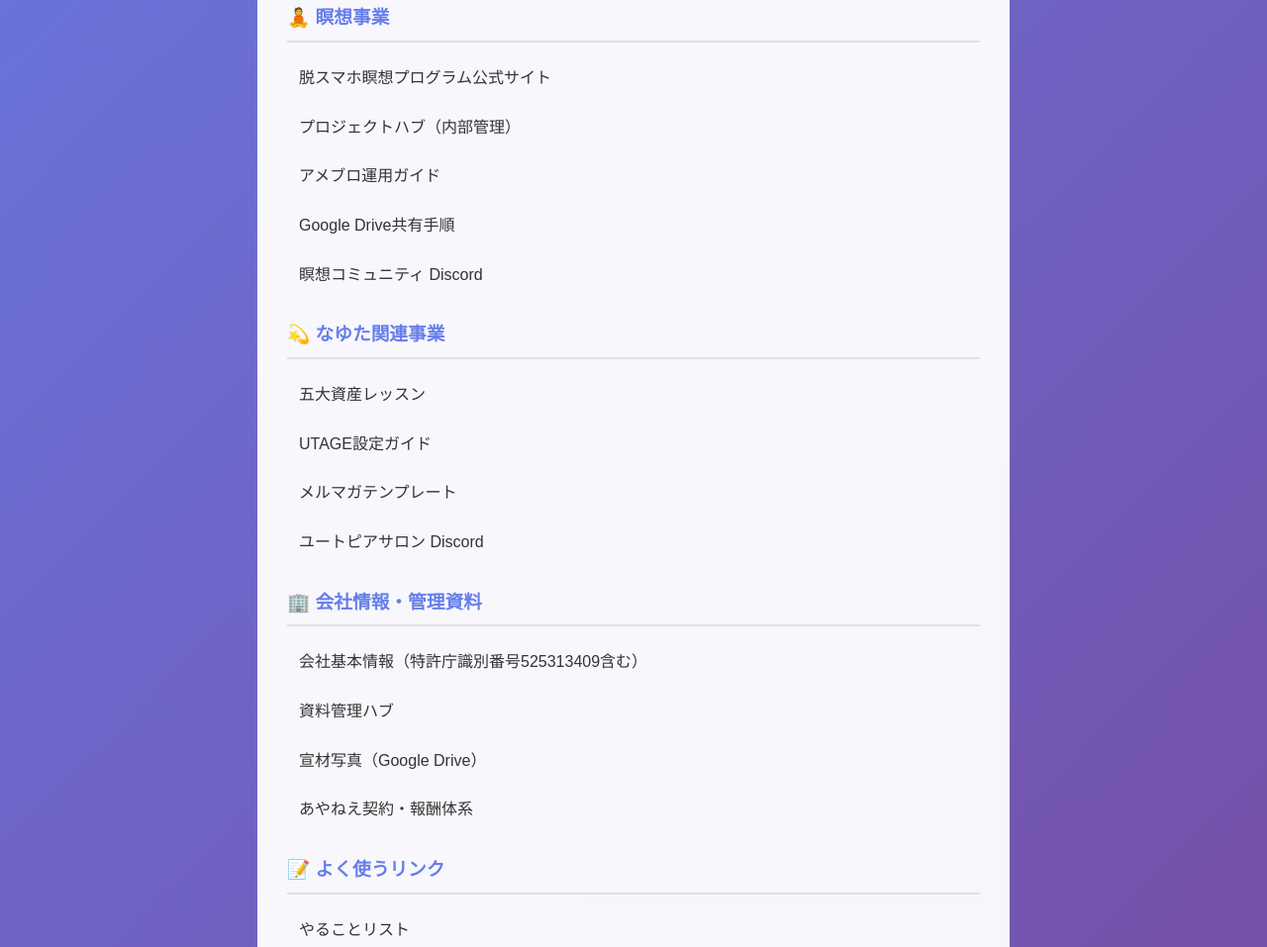
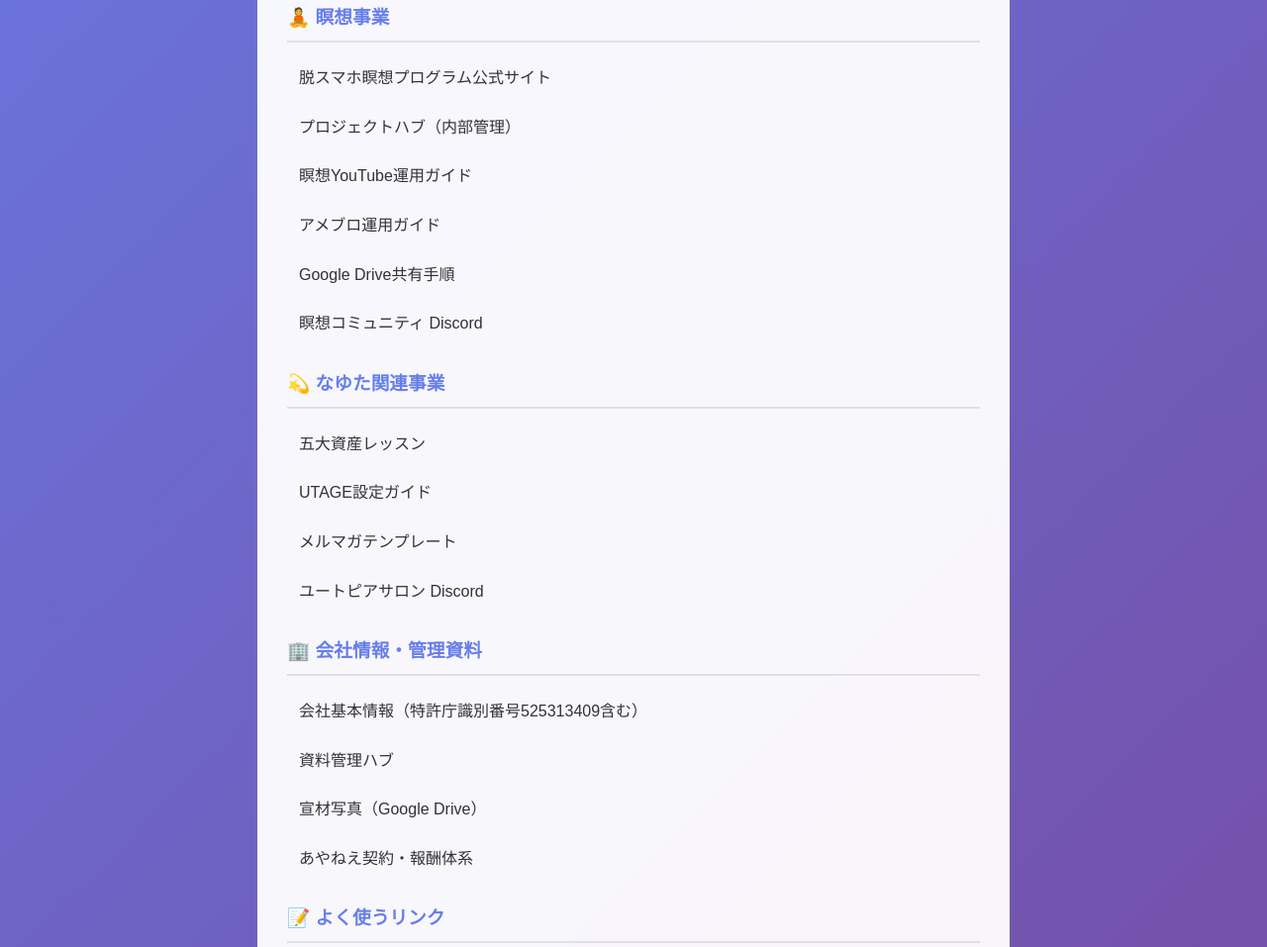
Before and after one commit to Ayaney03/nayuta-index, a plain HTML site: page index.html in a window 1280 px wide. Shown: the part 762-1719 px from the top of the page at 99% size. Drawn offline with Linux system fonts and the light colour scheme.

Commit message:
瞑想事業セクションにYouTube運用ガイドを追加

```diff
--- a/index.html
+++ b/index.html
@@ -268,6 +268,7 @@
                 <ul>
                     <li><a href="https://ayaney03.github.io/smartphone-detox/" target="_blank">脱スマホ瞑想プログラム公式サイト</a></li>
                     <li><a href="01_瞑想事業/脱スマホ瞑想プログラム/00_脱スマホ瞑想プログラム_ハブ.html">プロジェクトハブ（内部管理）</a></li>
+                    <li><a href="01_瞑想事業/瞑想YouTube/README.md">瞑想YouTube運用ガイド</a></li>
                     <li><a href="01_瞑想事業/アメブロ/README.md">アメブロ運用ガイド</a></li>
                     <li><a href="01_瞑想事業/Google_Drive共有手順.md">Google Drive共有手順</a></li>
                     <li><a href="https://discord.com/channels/1234567890/1234567890">瞑想コミュニティ Discord</a></li>
```
